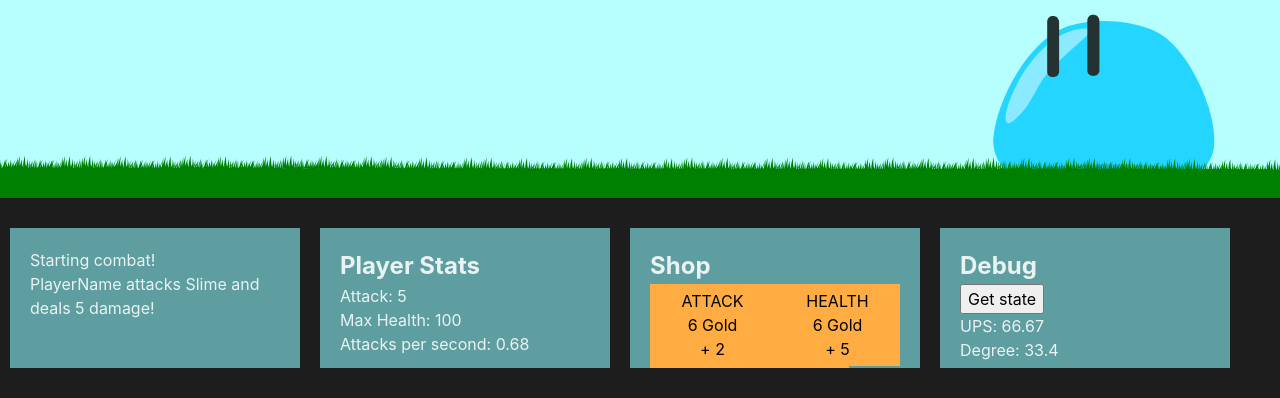
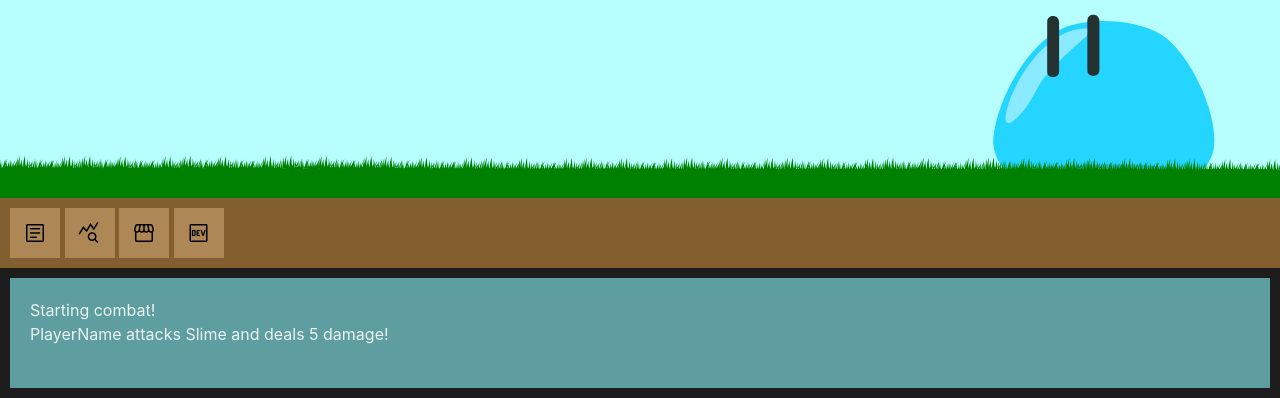
Before and after one commit to Medieinstitutet/fed22d-js-grundkurs-eget-projekt-AcclaimedAP, a website built with Vite: page index.html in a window 1280 px wide. Shown: the part 402-800 px from the top of the page. Built offline with nearby package versions, Linux system fonts and the light colour scheme.

Commit message:
Fixed layout a bit on menu

```diff
--- a/index.html
+++ b/index.html
@@ -4,6 +4,8 @@
 <head>
   <meta charset="UTF-8" />
   <link rel="icon" type="image/ico" href="/favicon.ico" />
+  <link rel="stylesheet"
+    href="https://fonts.googleapis.com/css2?family=Material+Symbols+Outlined:opsz,wght,FILL,GRAD@20..48,100..700,0..1,-50..200" />
   <meta name="viewport" content="width=device-width, initial-scale=1.0" />
   <title>Projekt</title>
 </head>
@@ -35,16 +37,29 @@
       <img id="grass" src="assets/combatzone/grass.svg" alt="grass" />
       <img id="dayNight" src="assets/combatzone/daynightcycle.svg" alt="day and night cycle" />
     </div>
+    <div id="menuContainer">
+      <nav>
+        <button class="btnMenu material-symbols-outlined" id="btnMenuCombatLog" title="Combat log"
+          aria-label="Combat log button">article</button>
+        <button class="btnMenu material-symbols-outlined" id="btnMenuPlayerStats" title="Player Stats"
+          aria-label="player stats button">query_stats</button>
+        <button class="btnMenu material-symbols-outlined" id="btnMenuShop" title="Shop for upgrades"
+          aria-label="shop for upgrades button">storefront</button>
+        <button class="btnMenu material-symbols-outlined" id="btnMenuDebug" title="Debug menu"
+          aria-label="debug menu button">logo_dev</button>
+      </nav>
+      <div class="flexContent MenuFrame" id="textOutput">
+        Starting combat!
+      </div>
 
-    <div class="flexContent" id="textOutput">Starting combat!</div>
-    <div class="flexContent" id="playerInfo">
+      <div class="flexContent MenuFrame hidden" id="playerInfo">
         <h2>Player Stats</h2>
         <label>Attack: <span id="spnPlayerAttack"></span></label>
         <label>Max Health: <span id="spnPlayerHealthMax"></span></label>
         <label>Attacks per second: <span id="spnPlayerAttackSpeed"></span></label>
       </div>
 
-    <div class="flexContent" id="shop">
+      <div class="flexContent MenuFrame hidden" id="shop">
         <h2>Shop</h2>
         <div id="shopButtons">
           <button class="shopButton" id="shopBtnAttack">Attack</button>
@@ -56,7 +71,7 @@
           <button class="shopButton" id="shopBtnBlockChance">Block Chance</button>
         </div>
       </div>
-    <div class="flexContent" id="debug">
+      <div class="flexContent MenuFrame hidden" id="debug">
         <h2>Debug</h2>
         <button id="debugButton" title="console logs the current player and enemy object.">Get state</button><br />
         <label
@@ -65,7 +80,7 @@
         <span id="tickCounter">0</span>
         <label title="Stats for background color and spin">Degree: <span id="degreeSpn"></span></label>
       </div>
-
+    </div>
   </div>
   <script type="module" src="/src/main.ts"></script>
 </body>
--- a/src/main.ts
+++ b/src/main.ts
@@ -312,6 +312,9 @@ let blue = 255;
 let green = 255;
 let degree = 0;
 
+// Menu button array
+const btnMenu = document.querySelectorAll('.btnMenu');
+const divMenu = document.querySelectorAll('.MenuFrame');
 // Debug
 const tickCounterSpan = document.getElementById('tickCounter') as HTMLSpanElement;
 const btnDebugState = document.getElementById('debugButton') as HTMLButtonElement;
@@ -325,6 +328,20 @@ FUNCTIONS
                         DOM updates
 ######################################################### */
 
+// Menu functionality
+function menuChange(uiElement: Element) {
+  if (uiElement.classList.contains('hidden')) {
+    for (let i = 0; i < divMenu.length; i += 1) {
+      if (!divMenu[i].classList.contains('hidden')) {
+        divMenu[i].classList.add('hidden');
+      }
+    }
+    uiElement.classList.remove('hidden');
+  }
+}
+
+// Text is any input you want to show, positionTarget is which element you want it to base its position on,
+// you can input if there's a crit(makes text bigger and changes color), or if it is related to gold, which makes the text golden and outputs "+ x gold" instead
 function createText(text: string, positionTarget: any, crit = false, gold?: boolean) {
   const leftRandomOffset = Math.random() * 100 - 50;
   const topRandomOffset = Math.random() * 100 - 50;
@@ -821,6 +838,13 @@ shop.BLOCK_CHANCE.DOM?.addEventListener('click', () => {
   shopBuy(shop.BLOCK_CHANCE);
   updateShop(shop.BLOCK_CHANCE);
 });
+
+for (let i = 0; i < btnMenu.length; i += 1) {
+  btnMenu[i].addEventListener('click', () => {
+    menuChange(divMenu[i]);
+  });
+}
+
 updateShop(shop.ATTACK);
 updateShop(shop.HEALTH);
 updateShop(shop.HEALTH_REGEN);
--- a/src/style/style.scss
+++ b/src/style/style.scss
@@ -19,6 +19,10 @@
   text-size-adjust: 100%;
 }
 
+.material-symbols-outlined {
+  font-variation-settings: 'FILL' 0, 'wght' 400, 'GRAD' 0, 'opsz' 48;
+}
+
 /* Functionalities */
 .unselectable {
   user-select: none;
@@ -32,19 +36,41 @@
   background-color: rgb(29 29 29);
 }
 
+#menuContainer {
+  width: 100%;
+}
+
+nav {
+  background-color: rgb(131 94 46);
+  padding: 10px;
+
+  button {
+    height: 50px;
+    width: 50px;
+    border: none;
+    background-color: rgb(173 135 86);
+    cursor: pointer;
+  }
+
+  button:hover {
+    background-color: rgb(230 184 124);
+    transition: background-color 0.3s ease-in-out;
+  }
+}
+
 .flexContent {
-  height: calc(100vh - 660px);
+  min-height: calc(100vh - 690px);
+  max-height: calc(100vh - 690px);
   margin: 10px;
   padding: 20px;
   background-color: cadetblue;
   flex-grow: 1;
   overflow: auto;
-  min-width: 20%;
-  max-width: calc(25% - 30px);
+  min-width: calc(100% - 30px);
+}
 
-  label {
-    display: block;
-  }
+label {
+  display: block;
 }
 
 /* The shop */
@@ -171,3 +197,7 @@
   padding: 2px;
   box-shadow: 2px 2px 2px rgba(0 0 0 / 22.6%);
 }
+
+.hidden {
+  display: none;
+}
```
Also changed, not shown: todo.md (+2 -2 lines). Lines whose indentation alone changed are shown as unchanged.
